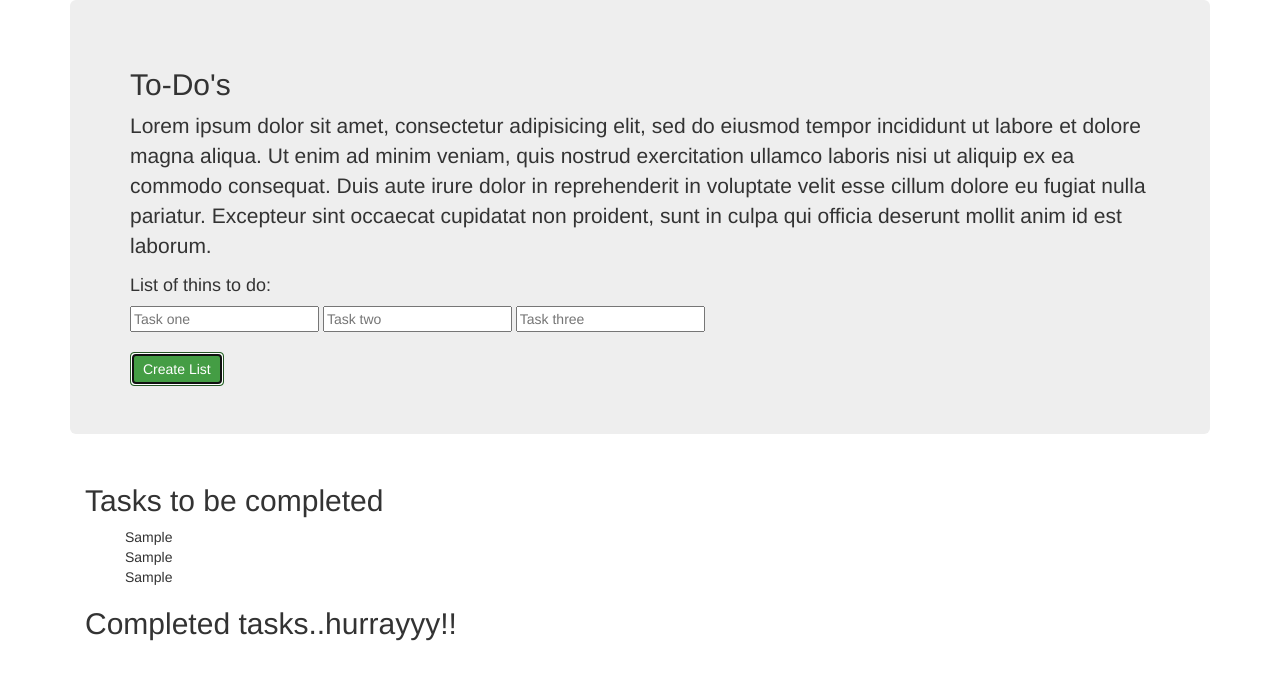
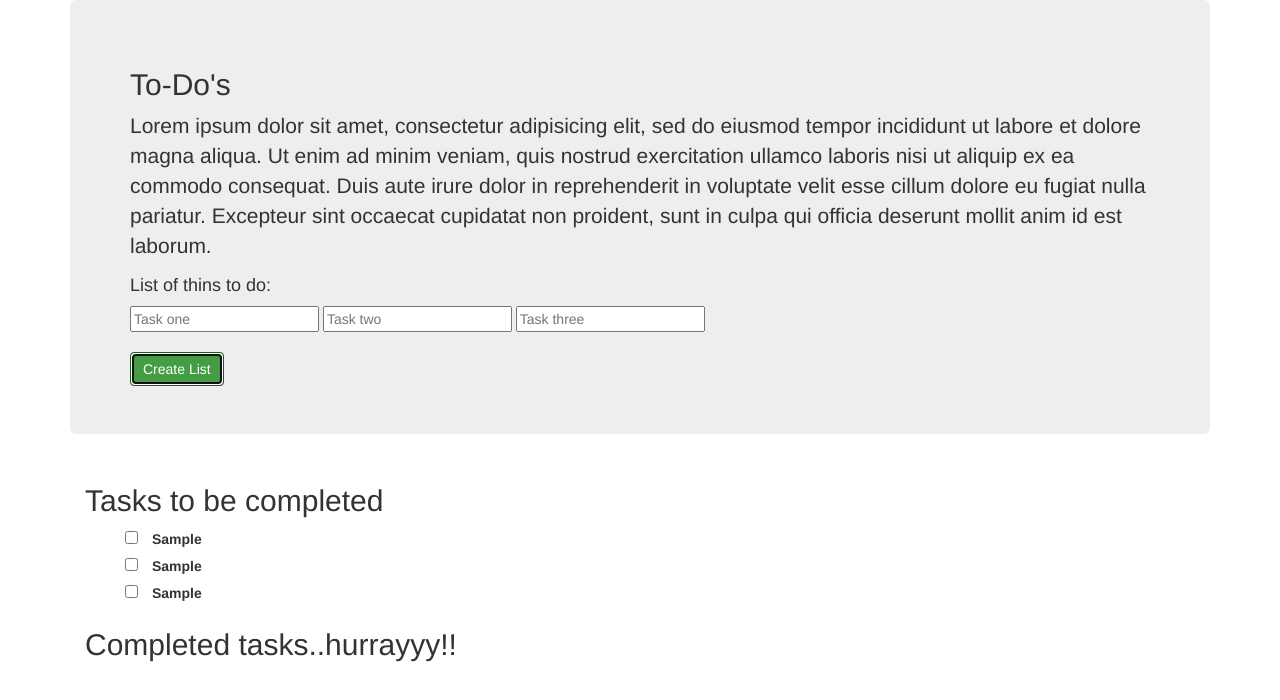
Before and after one commit to 10igeorge/intro-todolist, a plain HTML site: page index.html in a window 1280 px wide. Both pictures are taken after typing "Sample", "Sample", "Sample" into the empty fields and a click on the button "Create List". Drawn offline with Linux system fonts and the light colour scheme.

Commit message:
add unique ids for each object

```diff
--- a/index.html
+++ b/index.html
@@ -27,12 +27,15 @@
       <div class="toBeDone">
         <h2>Tasks to be completed</h2>
         <ul class="notDone">
-
         </ul>
     </div>
 
         <div class="completedTask">
           <h2>Completed tasks..hurrayyy!!</h2>
+          <!-- <input type="checkbox" name="name" value="task" id="task1" ><label for="task1">task1</label> -->
+          <ul id="completeTaskList">
+
+          </ul>
         </div>
       </div>
   </div>
--- a/js/master.js
+++ b/js/master.js
@@ -13,9 +13,12 @@ $(document).ready(function() {
     var task3 = $('#thirdTask').val();
     var newTodoList = new TodoList(task1, task2, task3);
     $('#firstTask, #secondTask , #thirdTask' ).val("");
-    for(x in newTodoList){ $('.notDone').append("<li><span>" + newTodoList[x] + "</span></li>")}
+    for(x in newTodoList){
+       $('.notDone').append("<li><input type='checkbox' id='" + newTodoList[x] + "'><label for='" + newTodoList[x] + "'> &emsp;" + newTodoList[x] + "</label></li>" );
+     }
+  });
 
-  });
+
 });
 
 
```
